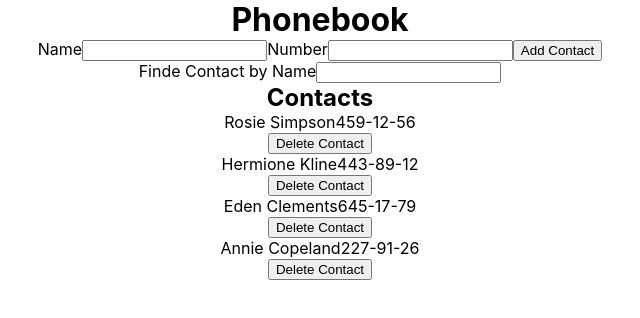
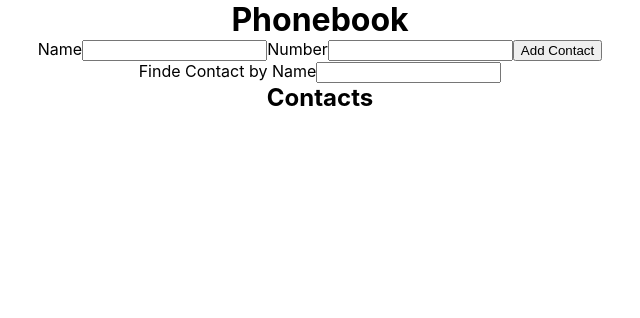
Before and after one commit to Lawyer0901/goit-react-hw-02-phonebook, a React (Create React App) app: page / in a window 1280 px wide. Shown: the top 318 px of the page, without its empty margins (320-960 px from the left). Built offline with nearby package versions, Linux system fonts and the light colour scheme.

Commit message:
made filter

```diff
--- a/src/components/App.jsx
+++ b/src/components/App.jsx
@@ -8,10 +8,10 @@
 export class App extends Component {
   state = {
     contacts: [
-      { id: 'id-1', name: 'Rosie Simpson', number: '459-12-56' },
-      { id: 'id-2', name: 'Hermione Kline', number: '443-89-12' },
-      { id: 'id-3', name: 'Eden Clements', number: '645-17-79' },
-      { id: 'id-4', name: 'Annie Copeland', number: '227-91-26' },
+      // { id: 'id-1', name: 'Rosie Simpson', number: '459-12-56' },
+      // { id: 'id-2', name: 'Hermione Kline', number: '443-89-12' },
+      // { id: 'id-3', name: 'Eden Clements', number: '645-17-79' },
+      // { id: 'id-4', name: 'Annie Copeland', number: '227-91-26' },
     ],
     filter: '',
   };
@@ -40,22 +40,21 @@
     this.setState({ filter: value });
   };
 
-  // Функция поиска контакта (не работает)
+  // Функция поиска контакта
 
-  handleFindeContact = e => {
-    this.setState(prevSate => {
-      return {
-        contacts: prevSate.contacts.filter(contact =>
-          contact.name.toLowerCase().includes(e.target.value.toLowerCase())
-        ),
-      };
-    });
+  handleFindeContact = () => {
+    const { filter } = this.state;
+    const normalizedFilter = filter;
+    return this.state.contacts.filter(contact =>
+      contact.name.toLowerCase().includes(normalizedFilter)
+    );
   };
 
   // Рендер всех элементов
 
   render() {
-    const { filter, contacts } = this.state;
+    const visibleContacts = this.handleFindeContact();
+    const { filter } = this.state;
     return (
       <Container>
         <h1>Phonebook</h1>
@@ -63,7 +62,7 @@
         <Filter handleInputValue={this.handleInputValue} filterValue={filter} />
         <h2>Contacts</h2>
         <ContactList
-          contacts={contacts}
+          contacts={visibleContacts}
           deleteContact={this.handleDeleteContact}
         />
       </Container>
--- a/src/components/ContactForm/ContactForm.jsx
+++ b/src/components/ContactForm/ContactForm.jsx
@@ -17,7 +17,6 @@
   };
 
   hendleSubmit = e => {
-    // console.log(e.target.value);
     e.preventDefault();
     const { addUser } = this.props;
     addUser({ ...this.state });
```
